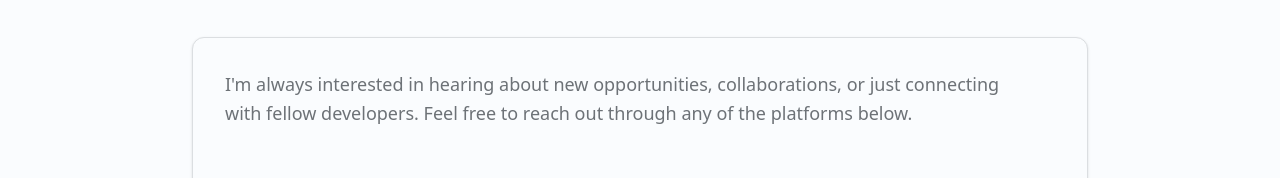
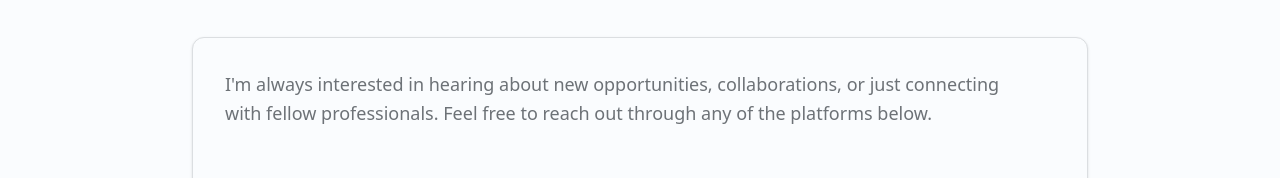
Before and after one commit to theodamia/theodamia.dev, a Next.js app: page / in a window 1280 px wide. Shown: the part 5150-5328 px from the top of the page. Built offline with nearby package versions, Linux system fonts and the light colour scheme.

Commit message:
Minors text update

```diff
--- a/components/contact.tsx
+++ b/components/contact.tsx
@@ -74,8 +74,8 @@ export function Contact() {
           <Card className='p-8'>
             <p className='text-muted-foreground mb-8 text-lg leading-relaxed text-balance'>
               I'm always interested in hearing about new opportunities, collaborations, or just
-              connecting with fellow developers. Feel free to reach out through any of the platforms
-              below.
+              connecting with fellow professionals. Feel free to reach out through any of the
+              platforms below.
             </p>
             <div className='flex flex-col gap-4 sm:flex-row'>
               <Button asChild size='lg' className='flex-1'>
```
